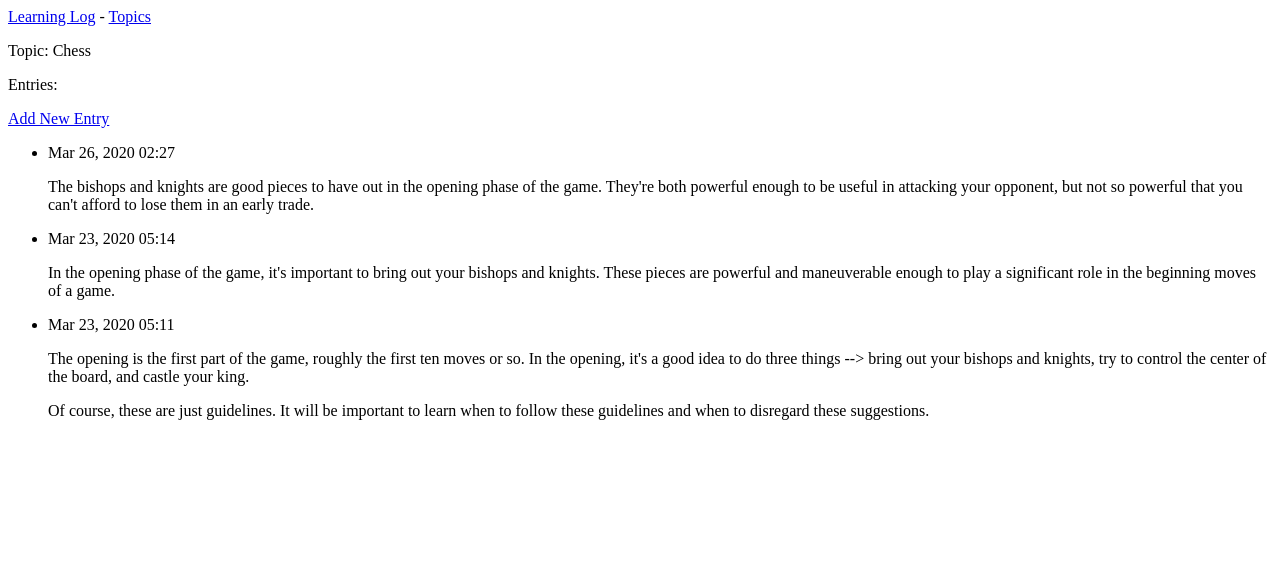
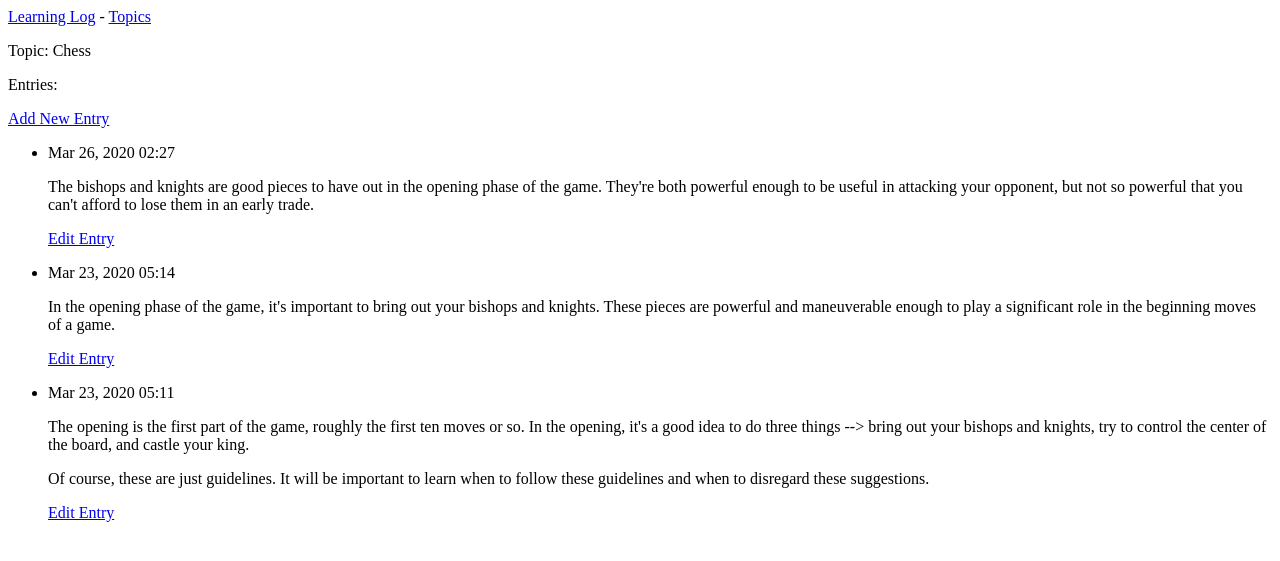
Before and after one commit to gianmillare/Learning-Log, a Django app: page /topics/1/ in a window 1280 px wide. Shown: the top 561 px of the page. Run offline with Django 3.2, Linux system fonts and the light colour scheme; data comes from the database, SQL or seed files in the repository; both versions use the stored data as it was after the commit; parts of the project's set-up code (start-up, migrations or seed data) failed here and were passed over.

Commit message:
created an edit_entry function and made it passable to the applciation

```diff
--- a/learning_logs/forms.py
+++ b/learning_logs/forms.py
@@ -13,4 +13,4 @@ class EntryForm(forms.ModelForm):
         model = Entry
         fields = ['text']
         labels = {'text': 'Entry'}
-        widgets = {'text': forms.Textarea(attrs={cols: 80})}
+        widgets = {'text': forms.Textarea(attrs={'cols': 80})}
--- a/learning_logs/templates/learning_logs/topic.html
+++ b/learning_logs/templates/learning_logs/topic.html
@@ -14,6 +14,9 @@
 <!--        The '|' represents a filter. Below, the | is a filter for date and a linebreak for long passages-->
         <p>{{ entry.date_added|date:'M d, Y H:i' }}</p>
         <p>{{ entry.text|linebreaks }}</p>
+        <p>
+            <a href="{% url 'learning_logs:edit_entry' entry.id %}">Edit Entry</a>
+        </p>
     </li>
     {% empty %}
     <li>There are no entries for this topic yet.</li>
--- a/learning_logs/urls.py
+++ b/learning_logs/urls.py
@@ -19,5 +19,8 @@ urlpatterns = [
     path('new_topic/', views.new_topic, name='new_topic'),
 
     # Page for a new entry
-    path('new_entry/<int:topic_id>/', views.new_entry, name='new_entry')
+    path('new_entry/<int:topic_id>/', views.new_entry, name='new_entry'),
+
+    # Path for editing an entry
+    path('edit_entry/<int:entry_id>/', views.edit_entry, name='edit_entry'),
 ]
--- a/learning_logs/views.py
+++ b/learning_logs/views.py
@@ -1,6 +1,6 @@
 from django.shortcuts import render, redirect # Redirect will send the user back to the topics page once the form is submitted
 
-from .models import Topic # we import this because the models.py file has data under a class called Topic
+from .models import Topic, Entry # we import this because the models.py file has data under a class called Topic
 from .forms import TopicForm, EntryForm
 
 # Create your views here.
@@ -57,3 +57,21 @@ def new_entry(request, topic_id):
     # Display a blank or invalid form
     context = {'topic': topic, 'form': form}
     return render(request, 'learning_logs/new_entry.html', context)
+
+def edit_entry(request, entry_id):
+    """ Edit an existing entry """
+    entry = Entry.objects.get(id=entry_id)
+    topic = entry.topic
+
+    if request.method != 'POST':
+        # if no data, use what is already in the entry
+        form = EntryForm(instance=entry)
+    else:
+        # POST data submitted; process data
+        form = EntryForm(instance=entry, data=request.POST)
+        if form.is_valid():
+            form.save()
+            return redirect('learning_logs:topic', topic_id=topic_id)
+
+    context = {'entry': entry, 'topic':topic, 'form': form}
+    return render(request, 'learning_logs/edit_entry.html', context)
```
Also changed, not shown: learning_logs/templates/learning_logs/edit_entry.html (added, +15 -0 lines), db.sqlite3.
